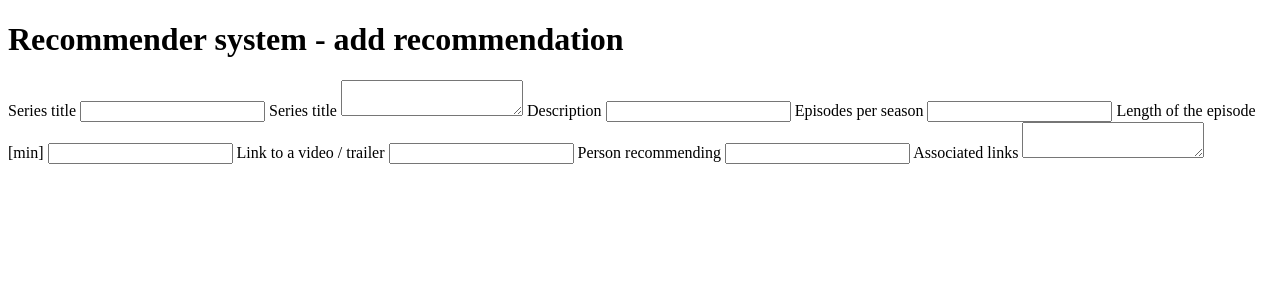
After one commit to mikron-ia/series-recommender, a Flask app: page /add in a window 1280 px wide. The commit adds this page. Shown: the top 300 px of the page. Run offline with Flask 2, Linux system fonts and the light colour scheme; parts of the project's set-up code (start-up, migrations or seed data) failed here and were passed over.

Commit message:
Templates and routing for adding recommendations

```diff
--- a/application.py
+++ b/application.py
@@ -15,6 +15,14 @@ def list_recommendations():
     list = data_provider.get_list_of_recommendations()
     return render_template('list.html', title='Recommender system', header='Recommender system', recommendations=list)
 
+@app.route('/add')
+def add_recomendation():
+    return render_template('add.html', title='Recommender system - add recommendation', header='Recommender system - add recommendation')
+
+@app.route('/add_action')
+def add_recommendation_action():
+    return None
+
 if __name__ == '__main__':
     handler = RotatingFileHandler('logs/error.log', maxBytes=20000, backupCount=2)
     handler.setLevel(logging.INFO)
--- a/data_provider.py
+++ b/data_provider.py
@@ -26,7 +26,7 @@ def make_dictionaries(cursor, row):
         for idx, value in enumerate(row))
 
 def get_list_of_recommendations():
-    sql = 'SELECT title, description, season_count, episodes_per_season, episode_length, trailer, person, associated_links FROM recommendation'
+        sql = 'SELECT title, description, season_count, episodes_per_season, episode_length, trailer, person, associated_links FROM recommendation'
 
     cursors = connect().execute(sql)
     rows = cursors.fetchall()
--- /dev/null
+++ b/templates/add.html
@@ -0,0 +1,28 @@
+{% extends "layouts/default.html" %}
+{% block content %}
+<form action="add_action" method="post">
+    <label for="title">Series title</label>
+    <input id="title" name="title" type="text" />
+
+    <label for="description">Series title</label>
+    <textarea id="description" name="description"></textarea>
+
+    <label for="season-count">Description</label>
+    <input id="season-count" name="season_count" type="number" />
+
+    <label for="episodes-per-season">Episodes per season</label>
+    <input id="episodes-per-season" name="episodes_per_season" type="number" />
+
+    <label for="episode-length">Length of the episode [min]</label>
+    <input id="episode-length" name="episode_length" type="number" />
+
+    <label for="trailer">Link to a video / trailer</label>
+    <input id="trailer" name="trailer" type="text" />
+
+    <label for="person">Person recommending</label>
+    <input id="person" name="person" type="text" />
+
+    <label for="associated-links">Associated links</label>
+    <textarea id="associated-links" name="associated_links"></textarea>
+</form>
+{% endblock %}
--- a/templates/list.html
+++ b/templates/list.html
@@ -28,4 +28,5 @@
             {% endfor %}
         </tbody>
     </table>
+    <a href="add">Add a new recommendation</a>
 {% endblock %}
```
